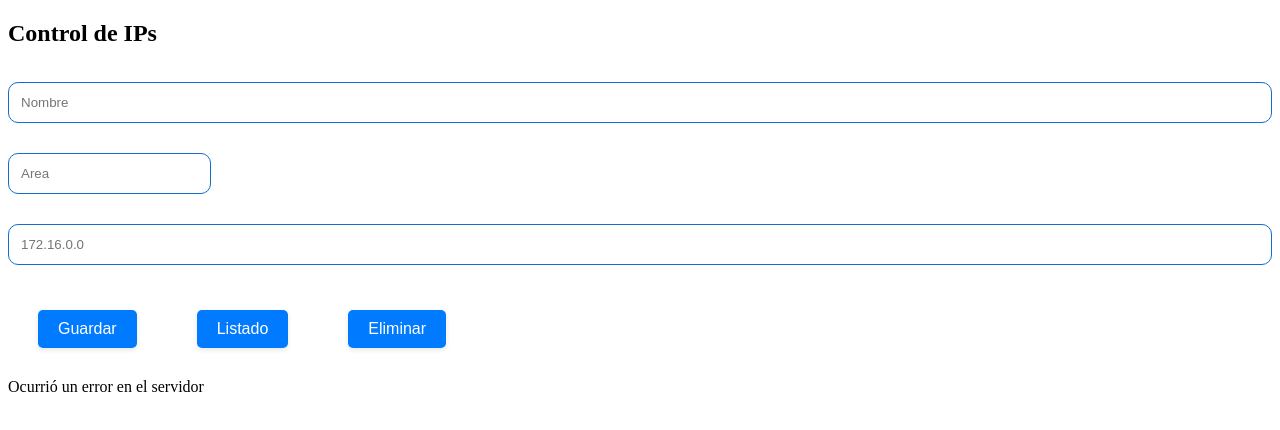
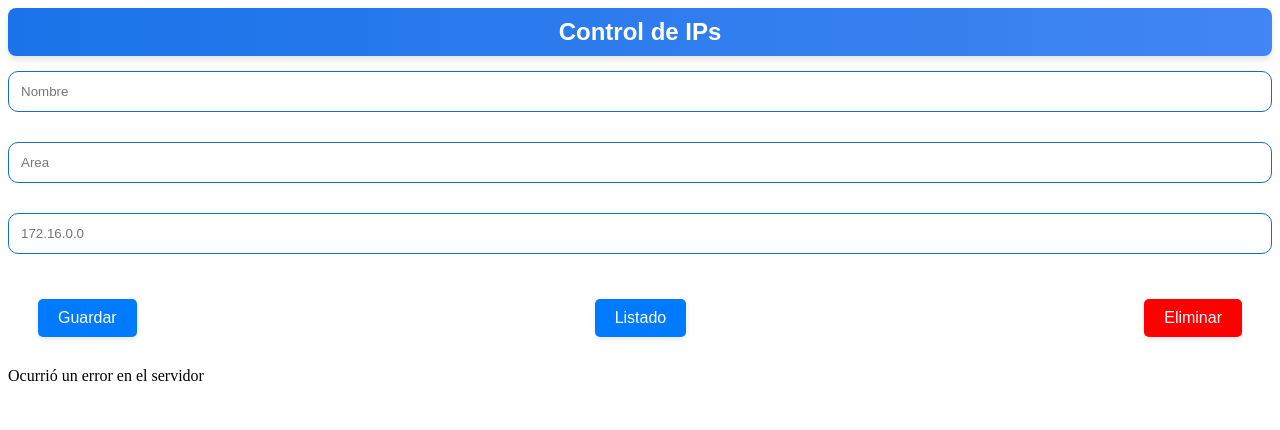
Before and after one commit to lumiiidev/project-angular, an Angular app: page /usuarios/editar/1 in a window 1280 px wide. Shown: the top 430 px of the page. Built offline with nearby package versions, Linux system fonts and the light colour scheme; no server answers.

Commit message:
Cambio CSS, Header, boton guardar ya no elimina

```diff
--- a/src/app/app.routes.ts
+++ b/src/app/app.routes.ts
@@ -5,6 +5,5 @@ import { UsuariosComponent } from './usuarios/usuarios.component';
 export const routes: Routes = [
     { path:'usuarios/crear', component:FormsComponent },
     { path: 'usuarios/editar/:id', component:FormsComponent },
-    { path: 'usuarios/eliminar/:id', component:FormsComponent },
     { path: 'usuarios', component: UsuariosComponent }
 ];
--- a/src/app/forms/forms.component.css
+++ b/src/app/forms/forms.component.css
@@ -1,3 +1,15 @@
+.header {
+    background: linear-gradient(90deg, #1a73e8, #4285f4);
+    color: white;
+    font-family: 'Poppins', sans-serif;
+    font-size: 24px;
+    font-weight: bold;
+    text-align: center;
+    padding: 10px 20px;
+    box-shadow: 0 4px 6px rgba(0, 0, 0, 0.1);
+    border-radius: 8px;
+  }
+
 
 
 .nombre {
@@ -11,7 +23,7 @@
 }
 
 .area {
-    width: 100;
+    width: 100%;
     padding: 12px;
     margin: 15px 0;
     border: 1px solid #126eca;
@@ -20,7 +32,6 @@
     transition: border-color 0.2s;
 }
 
-/* Unique styles for the special box */
 .ip {
     width: 100%;
     padding: 12px;
@@ -55,10 +66,33 @@
     transform: scale(1.05); /* Makes the button pop on hover */
 }
 
+.borrar-button {
+    display: flex; /* Ensures Flexbox layout for buttons */
+    justify-content:space-between; /* Centers the buttons */
+    flex-direction: column;
+    gap: 20px; /* Adds space between buttons */
+    margin: 30px; /* Adds space around the button group */
+    background-color: #ff0000; /* Matches the table header color */
+    color: white; /* White text for contrast */
+    border: none; /* Removes default borders */
+    border-radius: 5px; /* Smooth rounded corners */
+    padding: 10px 20px; /* Comfortable button size */
+    cursor: pointer; /* Adds a pointer cursor */
+    font-family: Arial, sans-serif; /* Matches table font */
+    font-size: 16px; /* Matches table text size */
+    box-shadow: 0 2px 5px rgba(0, 0, 0, 0.1); /* Subtle shadow */
+    transition: transform 0.2s ease-in-out, background-color 0.3s ease; /* Adds hover effects */
+}
+
+.borrar-button:hover {
+    background-color: #ff0101; /* Slightly darker shade on hover */
+    transform: scale(1.05); /* Makes the button pop on hover */
+}
+
 .button-colum{
     display: flex;
     flex-direction: row;
     /* justify-content:center; */
-    justify-content: flex-start;
+    justify-content: space-between;
     align-items: stretch;
 }
--- a/src/app/forms/forms.component.html
+++ b/src/app/forms/forms.component.html
@@ -1,17 +1,17 @@
-<h2>Control de IPs</h2>
+<header class="header">Control de IPs</header>
 <div>
     <div>
         <input class="nombre" id="nombre" name="nombre" [(ngModel)]="nombreValor" placeholder="Nombre" type="text"><br>
         <input class="area" id="area" name="area" [(ngModel)]="areaValor" placeholder="Area" type="text"><br>
         <input class="ip" id="ip_address" name="ip_address" [(ngModel)]="ip_address" placeholder="172.16.0.0" type="text"><br>
     </div>
-        <div class="button-colum">
+    <div class="button-colum">
         <button class="styled-button" (click)="clickValor()">
             {{(id)?"Guardar":"Crear"}}
         </button>
 
         <button class="styled-button" routerLink="/usuarios">Listado</button>
-        <button *ngIf="id" class="styled-button" (click)="eliminarIP()">Eliminar</button>
+        <button *ngIf="id" class="borrar-button" (click)="eliminarIP()">Eliminar</button>
     </div>
 
     <div>
--- a/src/app/forms/forms.component.ts
+++ b/src/app/forms/forms.component.ts
@@ -53,6 +53,7 @@ export class FormsComponent {
       this.servicio.editar(this.id, datos).subscribe({
         next:(response:any)=>{
           console.log('editar',response);
+          alert('Se guardaron los datos correctamente')
         },
         error:(response:any)=>{
           console.log('error',response);
@@ -63,18 +64,7 @@ export class FormsComponent {
       this.servicio.enviar(datos).subscribe({
         next:(response:any)=>{
           console.log('next',response);
-        },
-        error:(response:any)=>{
-          console.log('error',response);
-          this.mensajeError = 'Ocurrió un error en el servidor';
-        }
-      });
-    }
-    if(this.id){
-      this.servicio.eliminar(this.id).subscribe({
-        next:(response:any)=>{
-          alert('Usuario Eliminado')
-          console.log('eliminar',response);
+          alert('Se agregó usuario correctamente')
         },
         error:(response:any)=>{
           console.log('error',response);
--- a/src/app/usuarios/usuarios.component.css
+++ b/src/app/usuarios/usuarios.component.css
@@ -1,31 +1,14 @@
-/* General Styles */
-body {
-    font-family: Arial, sans-serif;
-    background-color: #e9ecef;
-    display: flex;
-    justify-content: left;
-    align-items: left;
-    height: 100vh;
-    margin: 20;
-}
-
-/* Form Container */
-form {
-    background: #ffffff;
-    padding: 30px;
-    border-radius: 10px;
-    box-shadow: 0 4px 10px rgba(0, 0, 0, 0.2);
-    width: 350px;
+.header {
+    background: linear-gradient(90deg, #1a73e8, #4285f4);
+    color: white;
+    font-family: 'Poppins', sans-serif;
+    font-size: 24px;
+    font-weight: bold;
     text-align: center;
-}
-
-/* Form Title */
-h1 {
-    font-size: 22px;
-    margin-bottom: 15px;
-    color: #4e1894;
-}
-
+    padding: 10px 20px;
+    box-shadow: 0 4px 6px rgba(0, 0, 0, 0.1);
+    border-radius: 8px;
+  }
 
 .nombre {
     width: 100%;
@@ -84,6 +67,30 @@ h1 {
     transform: scale(1.05); /* Makes the button pop on hover */
 }
 
+.borrar-button {
+    display: flex; /* Ensures Flexbox layout for buttons */
+    justify-content:space-between; /* Centers the buttons */
+    flex-direction: column;
+    gap: 20px; /* Adds space between buttons */
+    margin: 30px; /* Adds space around the button group */
+    background-color: #ff0000; /* Matches the table header color */
+    color: white; /* White text for contrast */
+    border: none; /* Removes default borders */
+    border-radius: 5px; /* Smooth rounded corners */
+    padding: 10px 20px; /* Comfortable button size */
+    cursor: pointer; /* Adds a pointer cursor */
+    font-family: Arial, sans-serif; /* Matches table font */
+    font-size: 16px; /* Matches table text size */
+    box-shadow: 0 2px 5px rgba(0, 0, 0, 0.1); /* Subtle shadow */
+    transition: transform 0.2s ease-in-out, background-color 0.3s ease; /* Adds hover effects */
+}
+
+.borrar-button:hover {
+    background-color: #ff0101; /* Slightly darker shade on hover */
+    transform: scale(1.05); /* Makes the button pop on hover */
+}
+
+
 .styled-table {
     width: 80%; /* Adjust table width */
     margin: 20px auto; /* Center table */
--- a/src/app/usuarios/usuarios.component.html
+++ b/src/app/usuarios/usuarios.component.html
@@ -1,4 +1,4 @@
-<h2>Listado de Usuarios</h2>
+<header class="header">Listado de Usuarios</header><br><br>
 <button class="styled-button" routerLink="/usuarios/crear">Crear</button>
 <table class="styled-table" border="1" cellpadding="8" cellspacing="0">
   <thead>
@@ -16,7 +16,7 @@
       <td>{{ usuario.area }}</td>
       <td>{{ usuario.ip_address }}</td>
       <td><button class="styled-button" routerLink="/usuarios/editar/{{usuario.id}}">Editar</button></td>
-      <td><button class="styled-button" (click)="eliminarIP(usuario.id)">Eliminar</button></td>
+      <td><button class="borrar-button" (click)="eliminarIP(usuario.id)">Eliminar</button></td>
     </tr>
   </tbody>
 </table>
--- a/src/app/usuarios/usuarios.component.ts
+++ b/src/app/usuarios/usuarios.component.ts
@@ -35,7 +35,6 @@ export class UsuariosComponent implements OnInit {
   }
 
   eliminarIP(id:number){
-
     if(id != 0 || id != null || id != undefined){
       if (confirm('¿Estás seguro de que deseas eliminar este usuario?')){
       this.servicio.eliminar(id).subscribe({
```
